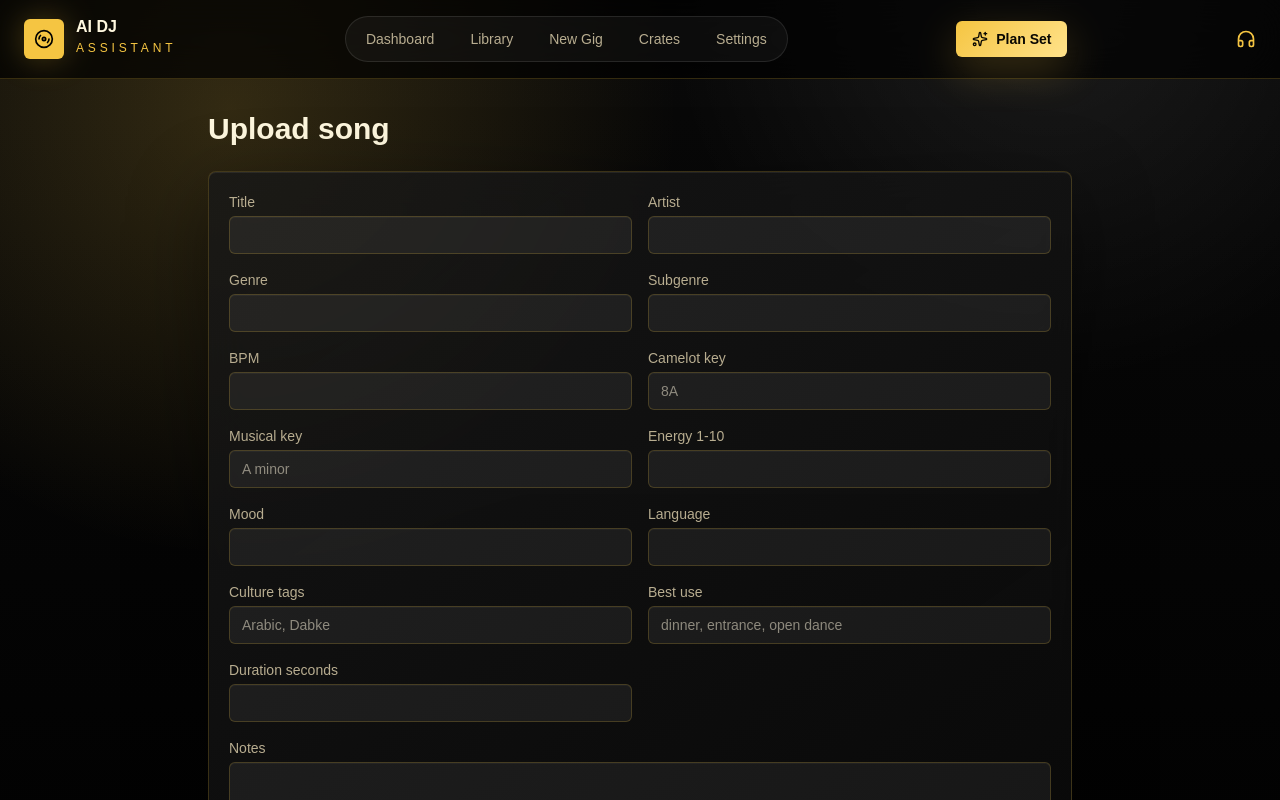
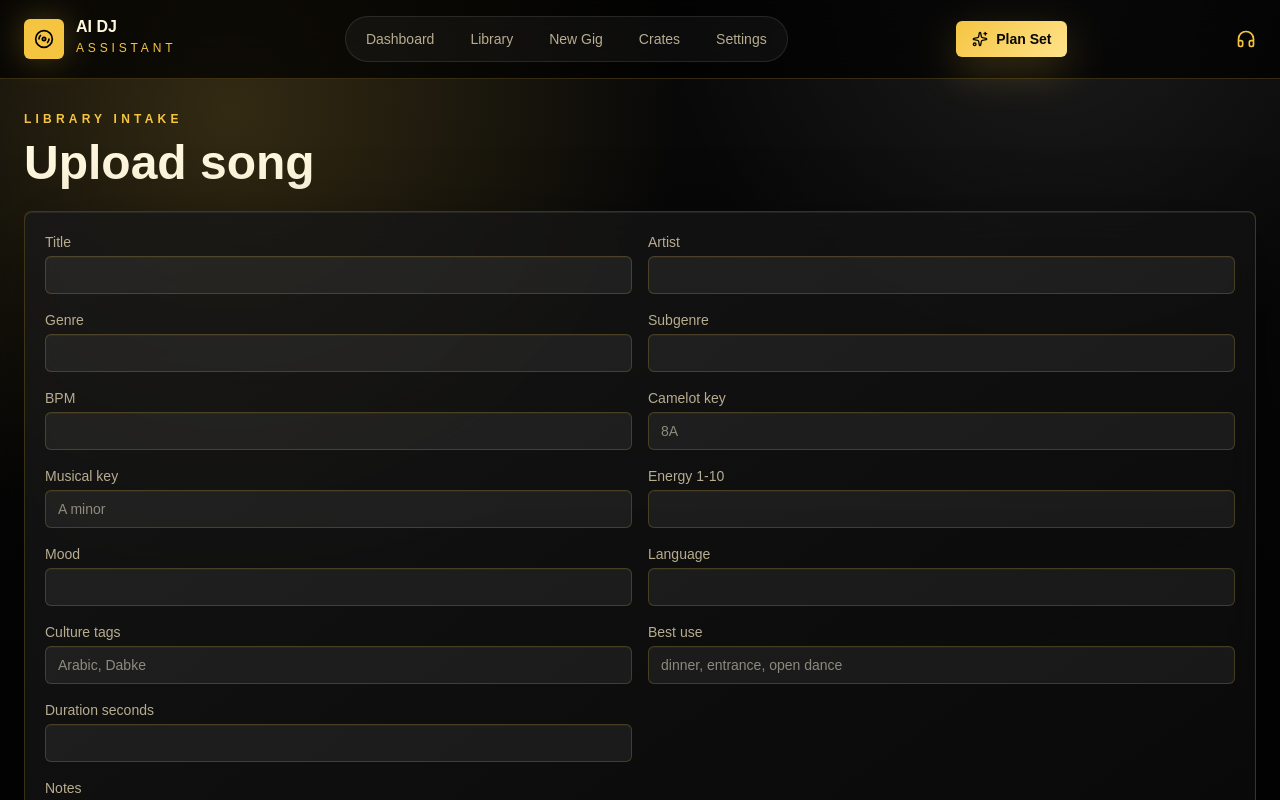
Before and after one commit to rshahoud2-png/DJ---assistant-, a Next.js app: page /library/upload in a window 1280 px wide. Shown: the top 800 px of the page. Built offline with nearby package versions, Linux system fonts and the light colour scheme.

Commit message:
Restyle upload song page

```diff
--- a/src/app/library/upload/page.tsx
+++ b/src/app/library/upload/page.tsx
@@ -2,8 +2,9 @@ import { SongForm } from "@/components/song-form";
 
 export default function UploadSongPage() {
   return (
-    <main className="mx-auto max-w-4xl px-4 py-8">
-      <h1 className="mb-6 text-3xl font-bold">Upload song</h1>
+    <main className="page-shell max-w-4xl">
+      <p className="text-xs font-bold uppercase tracking-[0.35em] text-[var(--accent)]">Library Intake</p>
+      <h1 className="mb-6 mt-3 text-4xl font-black md:text-5xl">Upload song</h1>
       <SongForm />
     </main>
   );
```
